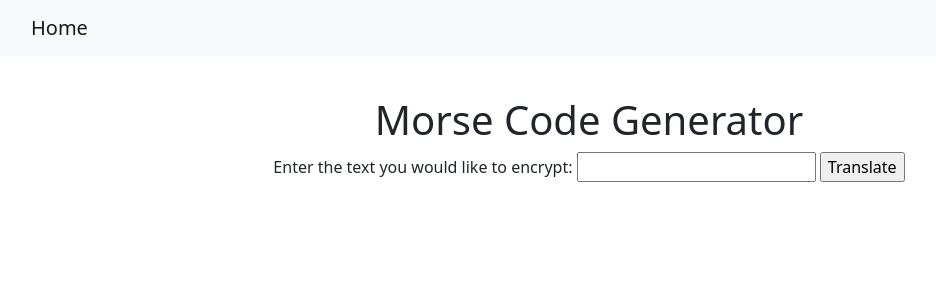
After one commit to mayrapena1324/morse-code-portfolio-project, a Flask app: template templates/encrypt.html in a window 1280 px wide. The commit adds this page. Shown: the top 300 px of the page, without its empty margins (51-987 px from the left). Run offline with Flask 2, Linux system fonts and the light colour scheme; the template is opened without the code that fills it: values that come from a table or form of the project are taken from there, others are empty; some libraries are stand-ins or nearby versions.

Commit message:
fix styles sheet connection

```diff
--- a/main.py
+++ b/main.py
@@ -1,10 +1,14 @@
-from flask import Flask, render_template
+from flask import Flask, render_template, request
 from flask_bootstrap import Bootstrap
 from flask_wtf import FlaskForm
 from wtforms import StringField, SubmitField
 from wtforms.validators import DataRequired
 from morse import Morse
+import pyperclip
 
+# have morse copied to clip board
+# a nice css animation for a card that says Morse and underneath has two buttons. morsify, demorsify. buttons will route
+# to correct html form
 #  c) add decrypt capabilities
 #  d) bootstrap
 #  h) add users and save their morse searches with postgreSQL database
@@ -14,24 +18,36 @@ app = Flask(__name__)
 app.config['SECRET_KEY'] = 'SECRET_KEY'
 Bootstrap(app)
 
+
 class TextToEncrypt(FlaskForm):
     text = StringField("Text", validators=[DataRequired()])
-    submit = SubmitField("Encrypt")
+    submit = SubmitField("Translate")
 
 
 @app.route("/", methods=["GET", "POST"])
 def home():
-    form = TextToEncrypt()
-    return render_template("index.html", form=form)
+    return render_template("index.html")
 
 
 @app.route("/morse", methods=["GET", "POST"])
 def morse_text():
     form = TextToEncrypt()
+    return render_template("encrypt.html", form=form)
+
+
+@app.route("/translate", methods=["GET", "POST"])
+def show_results():
+    form = TextToEncrypt()
     text = form.text.data
     morse = Morse()
-    message = morse.create_morse(text.upper())
+    message = morse.create_morse(text)
     return render_template("morse_text.html", message=message)
+
+
+@app.route("/english", methods=["GET", "POST"])
+def to_english():
+    form = TextToEncrypt()
+    return render_template("decrypt.html", form=form)
 
 
 if __name__ == '__main__':
--- /dev/null
+++ b/static/css/styles.css
@@ -0,0 +1,4 @@
+.forms {
+    padding: 40px;
+
+}
--- /dev/null
+++ b/templates/encrypt.html
@@ -0,0 +1,17 @@
+{% include "header.html" %}
+
+<body>
+    <div class="container-fluid forms  d-flex flex-column justify-content-center">
+        <div>
+            <h1 class="d-flex justify-content-center">Morse Code Generator</h1>
+        </div>
+        <div>
+            <form class="d-flex justify-content-center" method="POST" action="{{ url_for('show_results') }}">
+                {{ form.csrf_token }}
+                <p>Enter the text you would like to encrypt: {{ form.text }} {{ form.submit }}</p>
+            </form>
+        </div>
+    </div>
+</body>
+</html>
+</html>
--- a/templates/header.html
+++ b/templates/header.html
@@ -8,13 +8,17 @@
   <meta name="description" content="">
   <meta name="author" content="">
 
+  <!-- Bootstrap CSS -->
+  <link href="https://cdn.jsdelivr.net/npm/bootstrap@5.0.2/dist/css/bootstrap.min.css" rel="stylesheet" integrity="sha384-EVSTQN3/azprG1Anm3QDgpJLIm9Nao0Yz1ztcQTwFspd3yD65VohhpuuCOmLASjC" crossorigin="anonymous">
+  <link href="{{url_for('static', filename='css/styles.css') }}" rel="stylesheet">
+
   <title>Morse Code Project</title>
 
 </head>
 
 <body>
   <!-- Navigation -->
-  <nav class="navbar navbar-expand-lg navbar-light fixed-top" id="mainNav">
+  <nav class="navbar navbar-expand-lg navbar-light bg-light">
     <div class="container">
       <a class="navbar-brand" href="{{url_for('home')}}">Home</a>
     </div>
--- a/templates/morse_text.html
+++ b/templates/morse_text.html
@@ -2,7 +2,9 @@
 {% include "header.html" %}
 </head>
 <body>
-<h1>Your morse code message is: </h1>
+<div>
+    <h1>Your morse code message is: </h1>
     <h2> {{ message}} </h2>
+</div>
 </body>
 </html>
```
Also changed, not shown: morse.py (+15 -7 lines), templates/decrypt.html (added, +11 -0 lines), templates/index.html (+13 -5 lines).
